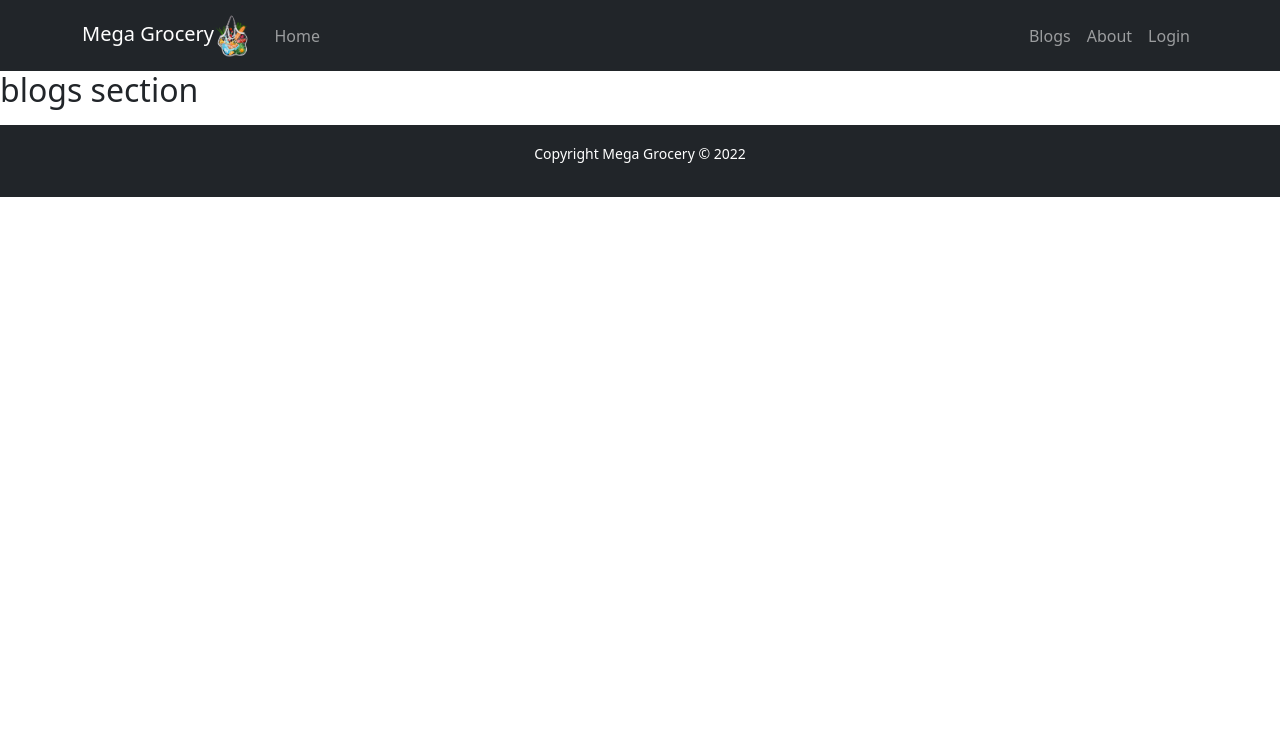
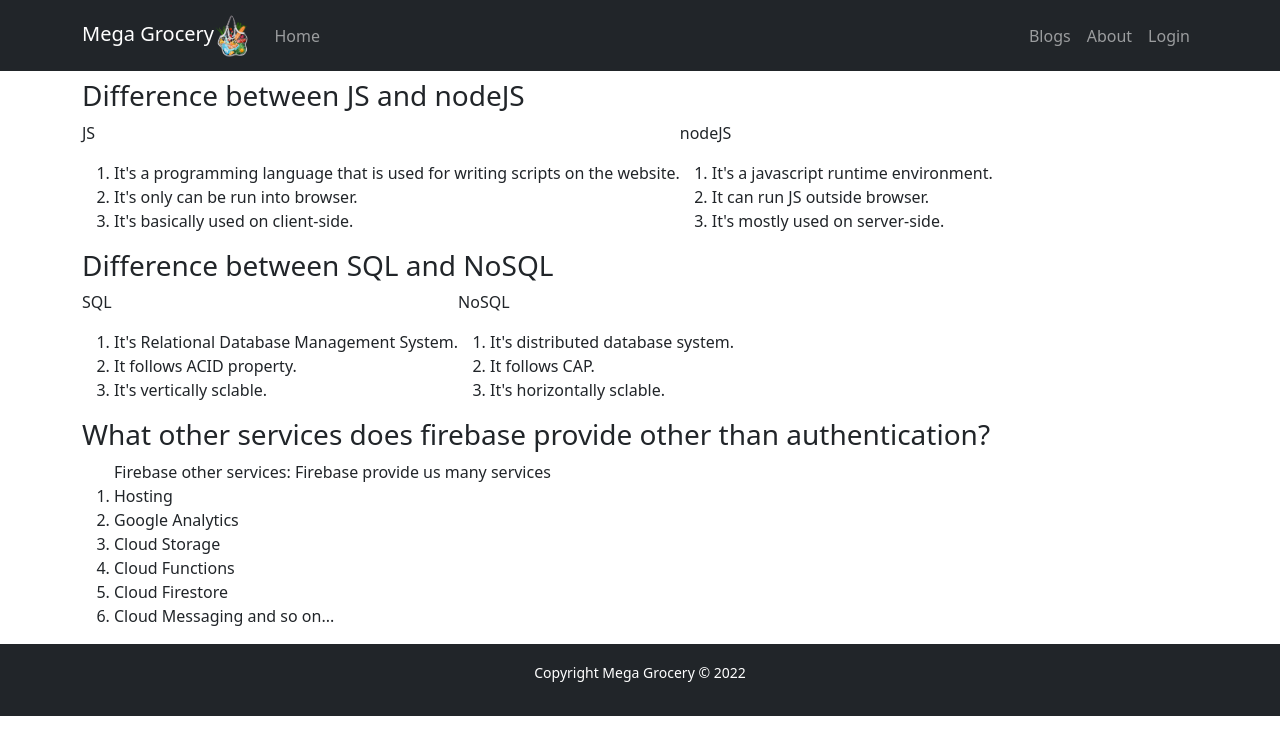
Before and after one commit to Md-Tur/mega-grocery-client, a React (Create React App) app: page /blogs in a window 1280 px wide. Shown: the top 754 px of the page. Built offline with nearby package versions, Linux system fonts and the light colour scheme; no server answers.

Commit message:
blogs question answer added

```diff
--- a/src/Pages/Blogs/Blogs.js
+++ b/src/Pages/Blogs/Blogs.js
@@ -2,8 +2,61 @@ import React from 'react';
 
 const Blogs = () => {
     return (
-        <div>
-            <h2>blogs section</h2>
+        <div className='container justify-content-center mt-2'>
+            <div>
+                <h3>Difference between JS and nodeJS</h3>
+                <div className='d-flex'>
+                    <div>
+                        <p>JS</p>
+                        <ol>
+                            <li>It's a programming language that is used for writing scripts on the website.</li>
+                            <li>It's only can be run into browser.</li>
+                            <li>It's basically used on client-side.</li>
+                        </ol>
+                    </div>
+                    <div>
+                        <p>nodeJS</p>
+                        <ol>
+                            <li>It's a javascript runtime environment.</li>
+                            <li>It can run JS outside browser.</li>
+                            <li>It's mostly used on server-side.</li>
+                        </ol>
+                    </div>
+                </div>
+            </div>
+            <div>
+                <h3>Difference between SQL and NoSQL</h3>
+                <div className='d-flex'>
+                    <div>
+                        <p>SQL</p>
+                        <ol>
+                            <li>It's Relational Database Management System.</li>
+                            <li>It follows ACID property.</li>
+                            <li>It's vertically sclable.</li>
+                        </ol>
+                    </div>
+                    <div>
+                        <p>NoSQL</p>
+                        <ol>
+                            <li>It's distributed database system.</li>
+                            <li>It follows CAP.</li>
+                            <li>It's horizontally sclable.</li>
+                        </ol>
+                    </div>
+                </div>
+            </div>
+            <div>
+                <h3>What other services does firebase provide other than authentication?</h3>
+                <ol>
+                    Firebase other services: Firebase provide us many services
+                    <li>Hosting</li>
+                    <li>Google Analytics</li>
+                    <li>Cloud Storage</li>
+                    <li>Cloud Functions</li>
+                    <li>Cloud Firestore</li>
+                    <li>Cloud Messaging and so on...</li>
+                </ol>
+            </div>
         </div>
     );
 };
--- a/src/Pages/Home/Contact/Contact.js
+++ b/src/Pages/Home/Contact/Contact.js
@@ -2,8 +2,8 @@ import React from 'react';
 
 const Contact = () => {
     return (
-        <div>
-            <h2>Contact us</h2>
+        <div className='container mt-3 mb-2 bg-success p-2 text-dark bg-opacity-25'>
+
         </div>
     );
 };
```
